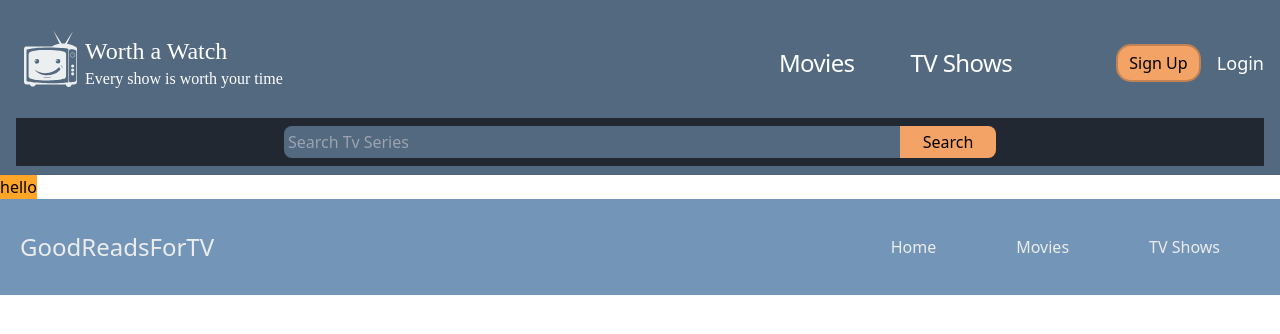
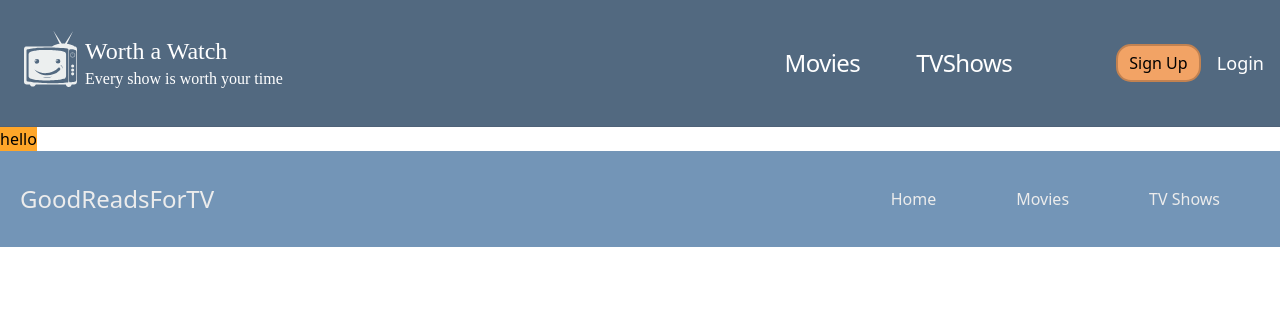
Before and after one commit to Dunder-Mifflin-Devs/GoodReadsForTV, a React (Vite) app in the folder good-reads-for-tv/: page / in a window 1280 px wide. Shown: the top 334 px of the page. Built offline with nearby package versions, Linux system fonts and the light colour scheme.

Commit message:
added several components for header, added drop down functionalitty

```diff
--- a/good-reads-for-tv/src/App.jsx
+++ b/good-reads-for-tv/src/App.jsx
@@ -1,6 +1,6 @@
 import { useState } from "react";
 import Footer from "./components/common/Footer"
-import Header from "./components/common/Header";
+import Header from "./components/common/Nav/Header";
 import Button from "./components/ui/button/Button";
 import "./assets/styles/index.css"
 import "./assets/styles/baseStyling.css"
--- /dev/null
+++ b/good-reads-for-tv/src/components/common/Nav/DropDown.jsx
@@ -0,0 +1,47 @@
+
+import { useState } from 'react';
+
+export default function DropDown() {
+  const [open, setOpen] = useState(null);
+
+  const menuItems = {
+    Movies: [
+      { name: 'Action', link: '/movies/action' },
+      { name: 'Romantic', link: '/movies/romantic' },
+    ],
+    TVShows: [
+      { name: 'Drama', link: '/tvshows/drama' },
+      { name: 'Comedy', link: '/tvshows/comedy' },
+    ]
+  };
+
+  return (
+    <div>
+      <div className="w-auto hidden lg:block">
+        <ul className="flex items-center mr-8">
+          {Object.keys(menuItems).map(category => (
+            <li key={category} className="relative group">
+              <span
+                className="mr-14 text-2xl text-white hover:text-gray-200 tracking-tight cursor-pointer"
+                onClick={() => setOpen(open === category ? null : category)}
+              >
+                {category}
+              </span>
+              {open === category && (
+                <div className="absolute z-10 mt-2 w-48 bg-white shadow-lg rounded-md overflow-hidden">
+                  <ul>
+                    {menuItems[category].map(item => (
+                      <li key={item.name} className="px-4 py-2 hover:bg-gray-200">
+                        <a href={item.link} className="text-black">{item.name}</a>
+                      </li>
+                    ))}
+                  </ul>
+                </div>
+              )}
+            </li>
+          ))}
+        </ul>
+      </div>
+    </div>
+  );
+}
--- /dev/null
+++ b/good-reads-for-tv/src/components/common/Nav/Header.jsx
@@ -0,0 +1,23 @@
+import Logo from './Logo';
+import DropDown from './DropDown';
+import UserAccess from './UserAccess';
+
+export default function Header() {
+
+  return (
+    <div className="bg-[var(--gray)] border-b border-gray-600 border-opacity-30 flex w-full">
+      <div className="container p-2 px-4 mx-auto">
+        <div className="flex justify-between items-center py-5">
+          <Logo />
+          <div className="w-auto">
+            <div className="flex flex-wrap items-center">
+              <DropDown />
+              <UserAccess />
+            </div>
+          </div>
+        </div>
+      </div>
+      {/* search module */}
+    </div>
+  );
+}
--- /dev/null
+++ b/good-reads-for-tv/src/components/common/Nav/Logo.jsx
@@ -0,0 +1,15 @@
+import logo from '../../../assets/images/Logo.svg';
+
+export default function Logo() {
+
+  return (
+    <div className="flex items-center">
+        {/* <span className="bg-white mx-2 p-2 h-14 rounded-full">LOGO</span> */}
+        <img className="mx-2 mb-2 h-14" src={logo} />
+        <div className="flex flex-col">
+            <h1 className="text-2xl text-white font-lisu">Worth a Watch</h1>
+            <p className="text-white font-lisu">Every show is worth your time</p>
+        </div>
+    </div>
+  );
+}
--- /dev/null
+++ b/good-reads-for-tv/src/components/common/Nav/UserAccess.jsx
@@ -0,0 +1,22 @@
+import {useState} from 'react';
+import Login from '../Login'
+
+export default function UserAccess() {
+  const [showLogin, setShowLogin] = useState(false);
+
+  function handleOnClose() {
+    return setShowLogin(false);
+  }
+
+  return (
+    <div className="flex flex-wrap items-center">
+        <button className="dft-btn round">Sign Up</button>
+        <div>
+        <button className="text-lg text-white" onClick={() => setShowLogin(true)}>
+            Login
+        </button>
+        </div>
+        <Login onClose={handleOnClose} visible={showLogin} />
+    </div>
+  );
+}
```
